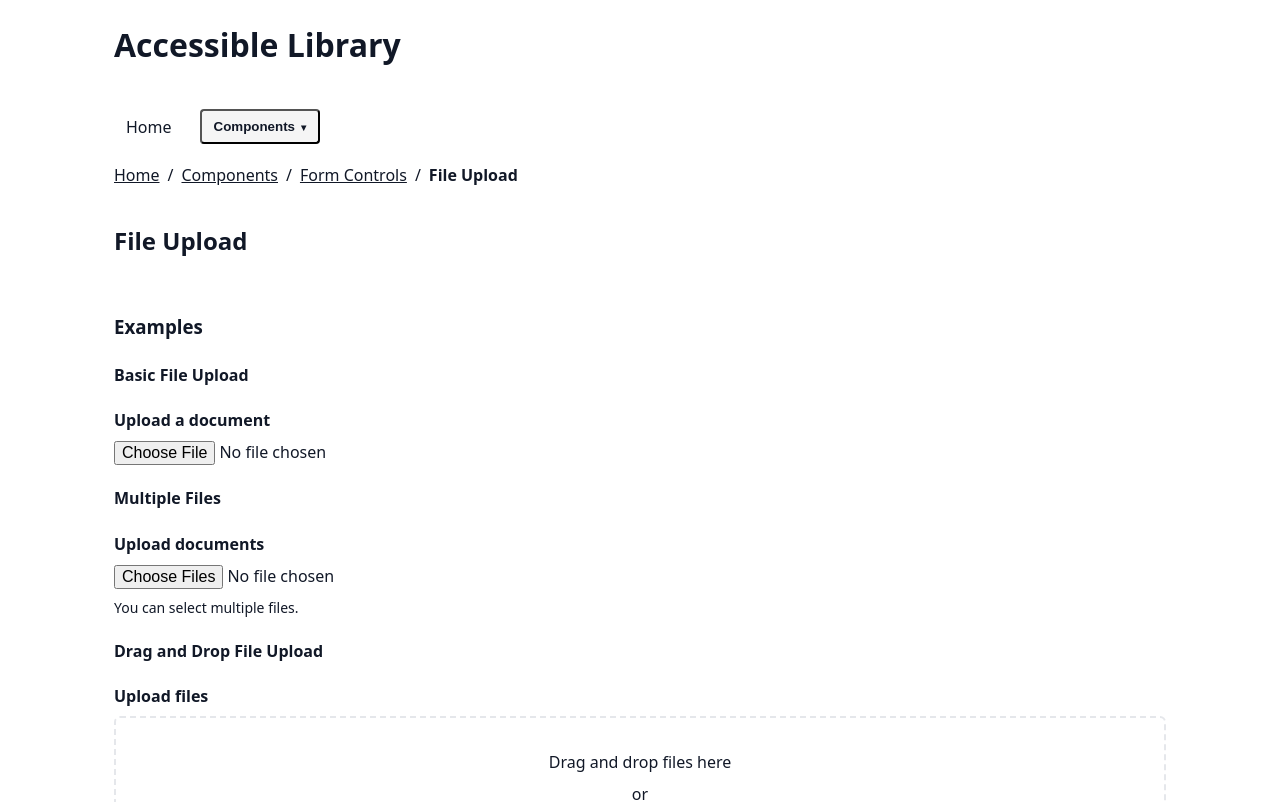
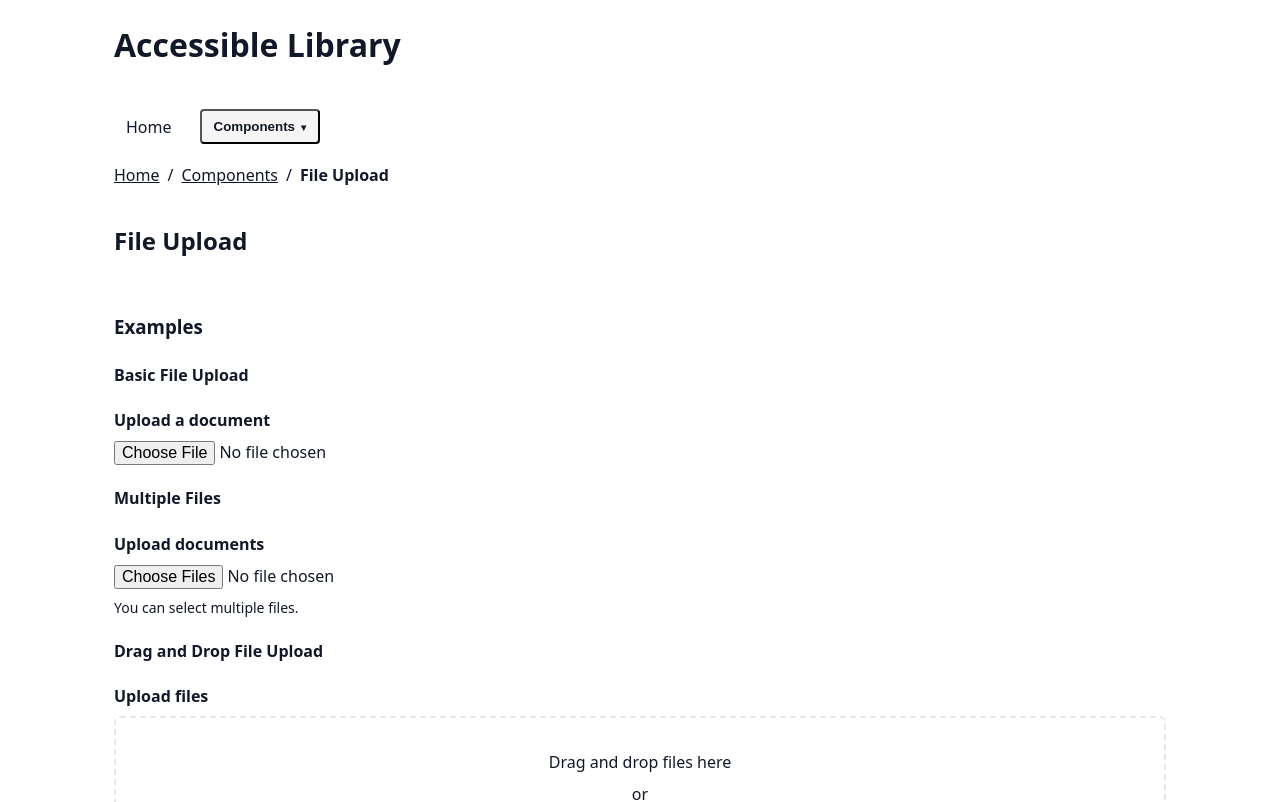
Before and after one commit to rpcorr/accessible-templates, a React (Vite) app: page /form-controls/file-upload in a window 1280 px wide. Shown: the top 802 px of the page. Built offline with nearby package versions, Linux system fonts and the light colour scheme.

Commit message:
chore: remove Form Controls from breadcrumbs

```diff
--- a/src/pages/FormControls/FileUploadPage.tsx
+++ b/src/pages/FormControls/FileUploadPage.tsx
@@ -10,9 +10,6 @@ export function FileUploadPage() {
         <>
           <BreadcrumbItem href="/">Home</BreadcrumbItem>
           <BreadcrumbItem href="/components">Components</BreadcrumbItem>
-          <BreadcrumbItem href="/form-controls/file-upload">
-            Form Controls
-          </BreadcrumbItem>
           <BreadcrumbItem current>File Upload</BreadcrumbItem>
         </>
       }
```
